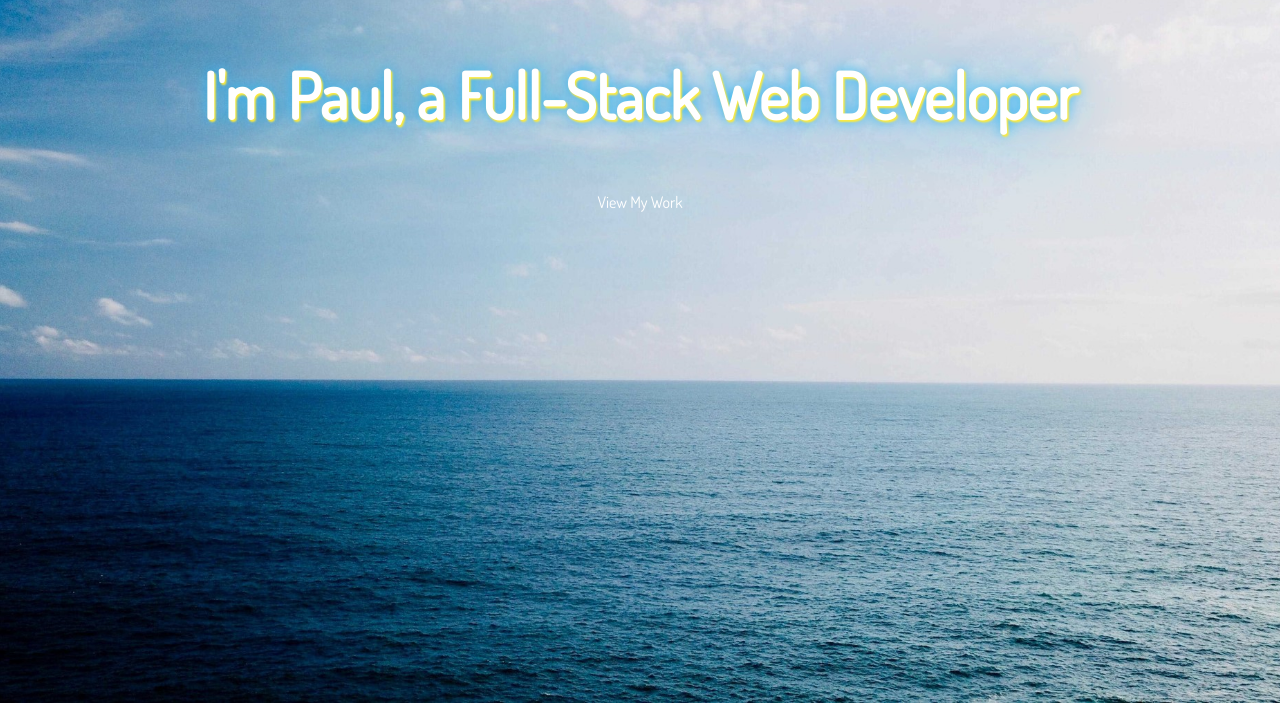
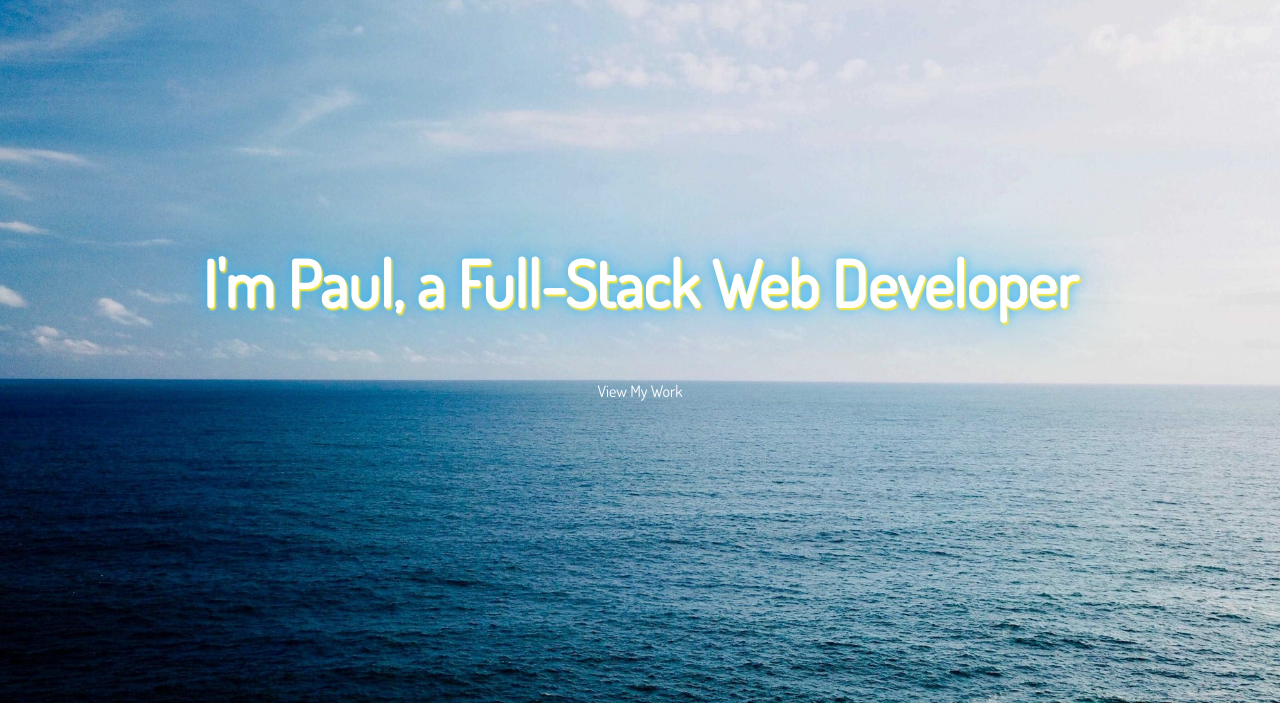
Before and after one commit to PaulKlein22/portfolio, a website: page dist/index.html in a window 1280 px wide. Shown: the part 97-800 px from the top of the page. Drawn offline with Linux system fonts and the light colour scheme.

Commit message:
Adjusting media queries

```diff
--- a/scss/_media.scss
+++ b/scss/_media.scss
@@ -157,7 +157,7 @@
 @media only screen and (min-width: 992px) {
   #header-home {
     .header-content {
-      padding-top: 27.4.8rem;
+      padding-top: 16.8rem;
     }
   }
 }
@@ -166,7 +166,7 @@
 @media only screen and (min-width: 1224px) {
   #header-home {
     .header-content {
-      padding-top: 27.4.8rem;
+      padding-top: 16.8rem;
     }
   }
 }
@@ -175,7 +175,7 @@
 @media only screen and (min-width: 1824px) {
   #header-home {
     .header-content {
-      padding-top: 27.4rem;
+      padding-top: 33.6rem;
 
       h1 {
         font-size: 5rem;
```
Also changed, not shown: dist/css/main.css.
